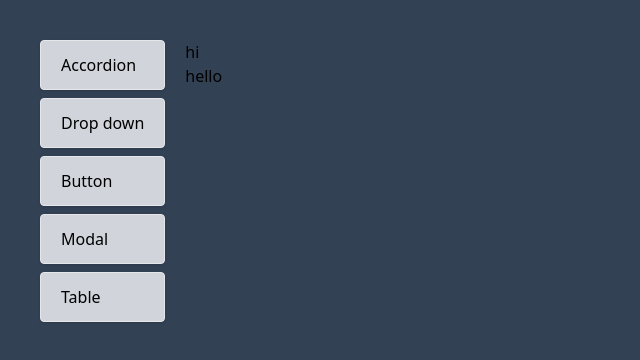
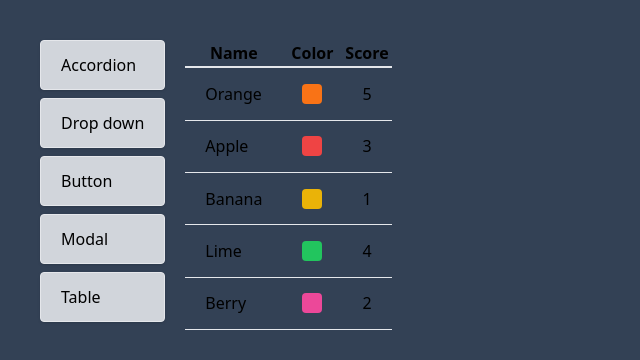
Before and after one commit to IsmayelAlam/practice_react, a React (Create React App) app in the folder react_practice008/: page /table in a window 1280 px wide. Shown: the top 360 px of the page, without its empty margins (0-640 px from the left). Built offline with nearby package versions, Linux system fonts and the light colour scheme.

Commit message:
add base rendering of the table with different data

```diff
--- a/react_practice008/src/App.js
+++ b/react_practice008/src/App.js
@@ -8,7 +8,7 @@ import TablePage from "./pages/TablePage";
 
 function App() {
   return (
-    <div className="bg-slate-700 h-screen flex gap-5 p-10">
+    <div className="flex gap-5 p-10">
       <div>
         <Link to="/accordion">Accordion</Link>
         <Link to="/dropdown">Drop down</Link>
--- a/react_practice008/src/components/Table.js
+++ b/react_practice008/src/components/Table.js
@@ -1,8 +1,28 @@
-function Table({ data }) {
+function Table({ data, config, keyFN }) {
+  const renderHeaders = config.map((column) => {
+    return <th key={column.label}>{column.label}</th>;
+  });
+
+  const renderRows = data.map((rowData) => {
+    return (
+      <tr key={rowData.name} className="border-b">
+        {config.map((row) => {
+          return (
+            <td className="px-5" key={keyFN(row)}>
+              {row.render(rowData)}
+            </td>
+          );
+        })}
+      </tr>
+    );
+  });
+
   return (
-    <table>
-      <thead>hi</thead>
-      <tbody>hello</tbody>
+    <table className="table-fixed border-spacing-2 ">
+      <thead>
+        <tr className="border-b-2">{renderHeaders}</tr>
+      </thead>
+      <tbody>{renderRows}</tbody>
     </table>
   );
 }
--- a/react_practice008/src/index.css
+++ b/react_practice008/src/index.css
@@ -5,3 +5,6 @@
 svg {
   margin: 0 5px;
 }
+body {
+  background-color: rgb(51 65 85);
+}
--- a/react_practice008/src/pages/TablePage.js
+++ b/react_practice008/src/pages/TablePage.js
@@ -9,7 +9,18 @@ function TablePage() {
     { name: "Berry", color: "bg-pink-500", score: 2 },
   ];
 
-  return <Table data={fruits} />;
+  const config = [
+    { label: "Name", render: (fruit) => fruit.name },
+    {
+      label: "Color",
+      render: (fruit) => <div className={`${fruit.color} h-5 w-5 rounded`} />,
+    },
+    { label: "Score", render: (fruit) => fruit.score },
+  ];
+
+  const keyFN = (fruit) => fruit.label;
+
+  return <Table data={fruits} config={config} keyFN={keyFN} />;
 }
 
 export default TablePage;
```
